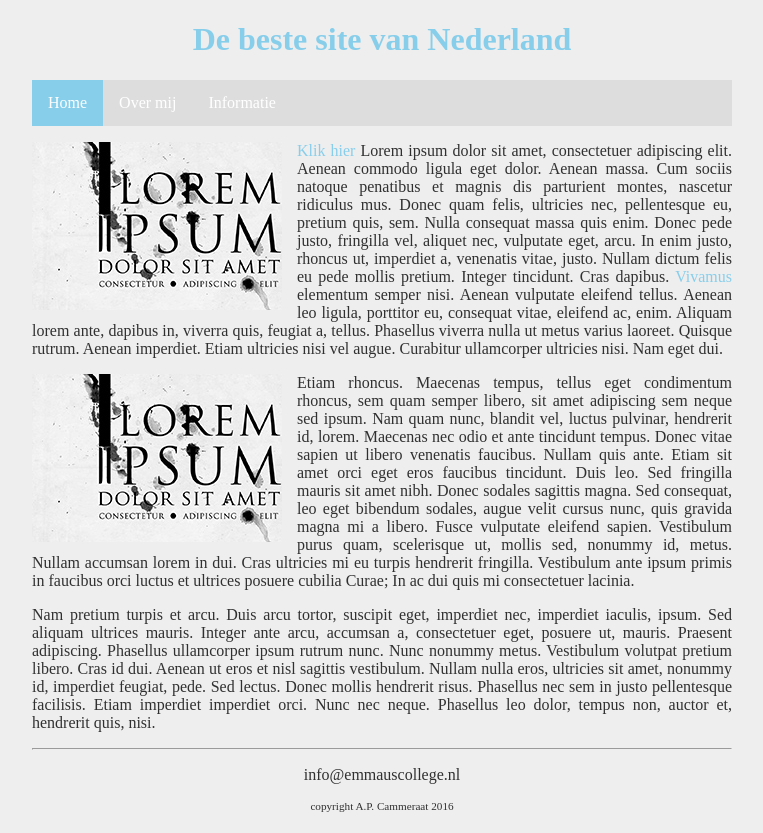
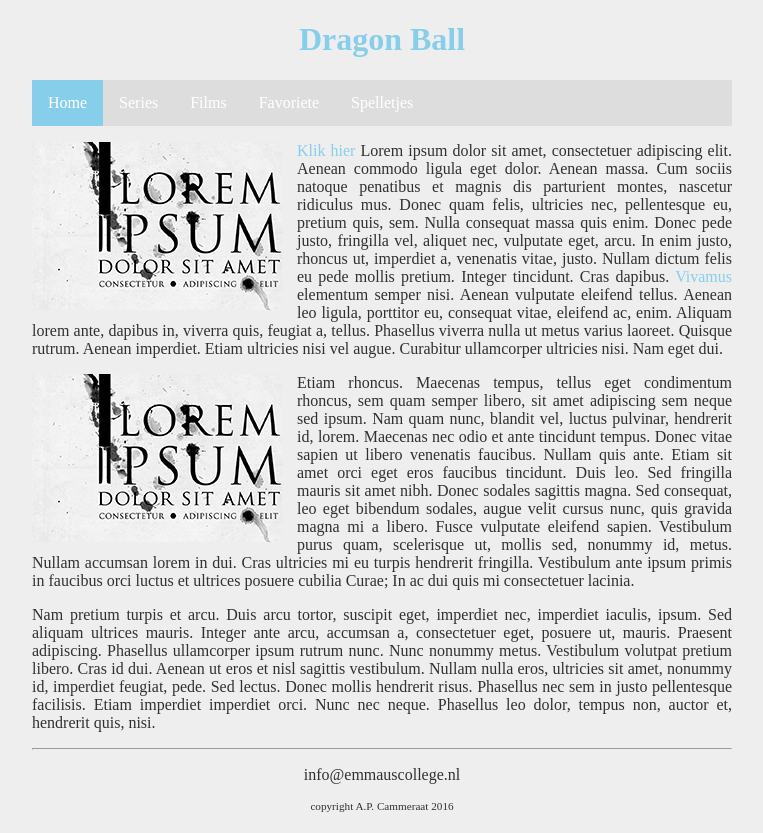
Before and after one commit to emmaus-4h/website-Arjen112572, a plain HTML site: page index.html in a window 1280 px wide. Shown: the whole page, without its empty margins (258-1021 px from the left). Drawn offline with Linux system fonts and the light colour scheme.

Commit message:
Update index.html
Ik heb 2 nieuwe pagina's toegevoegd en in css gewijzigd. Ik heb de kleuren gewijzigd.

```diff
--- a/index.html
+++ b/index.html
@@ -4,20 +4,22 @@
 
     <head>
         <link rel="stylesheet" href="style.css">
-        <title>Dit is een eenvoudige website</title>
+        <title>DRagon Ball</title>
     </head>
 
     <body>
         <main>
             <header>
-                <h1 id="hoofdtitel" class="belangrijk">De beste site van Nederland</h1>
+                <h1 id="hoofdtitel" class="belangrijk">Dragon Ball</h1>
             </header>
 
             <nav>
                 <ul>
                     <li><a class="active" href="index.html">Home</a></li>
-                    <li><a href="overmij.html">Over mij</a></li>
-                    <li><a href="info.html">Informatie</a></li>
+                    <li><a href="Series.html">Series</a></li>
+                    <li><a href="Films.html">Films</a></li>
+                    <li><a href="Favoriete.html">Favoriete</a></li>
+                    <li><a href="Spelletjes.html">Spelletjes</a></li>
                 </ul>
             </nav>
 
```
